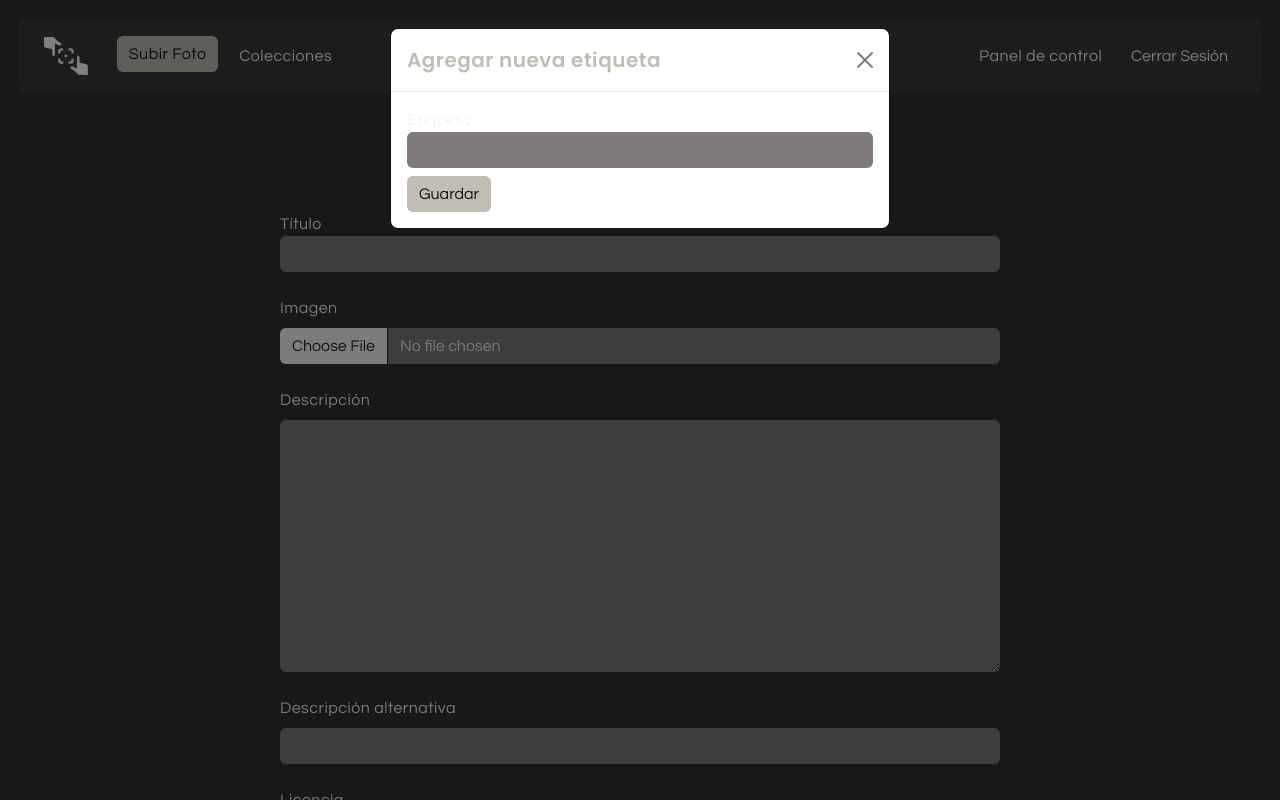
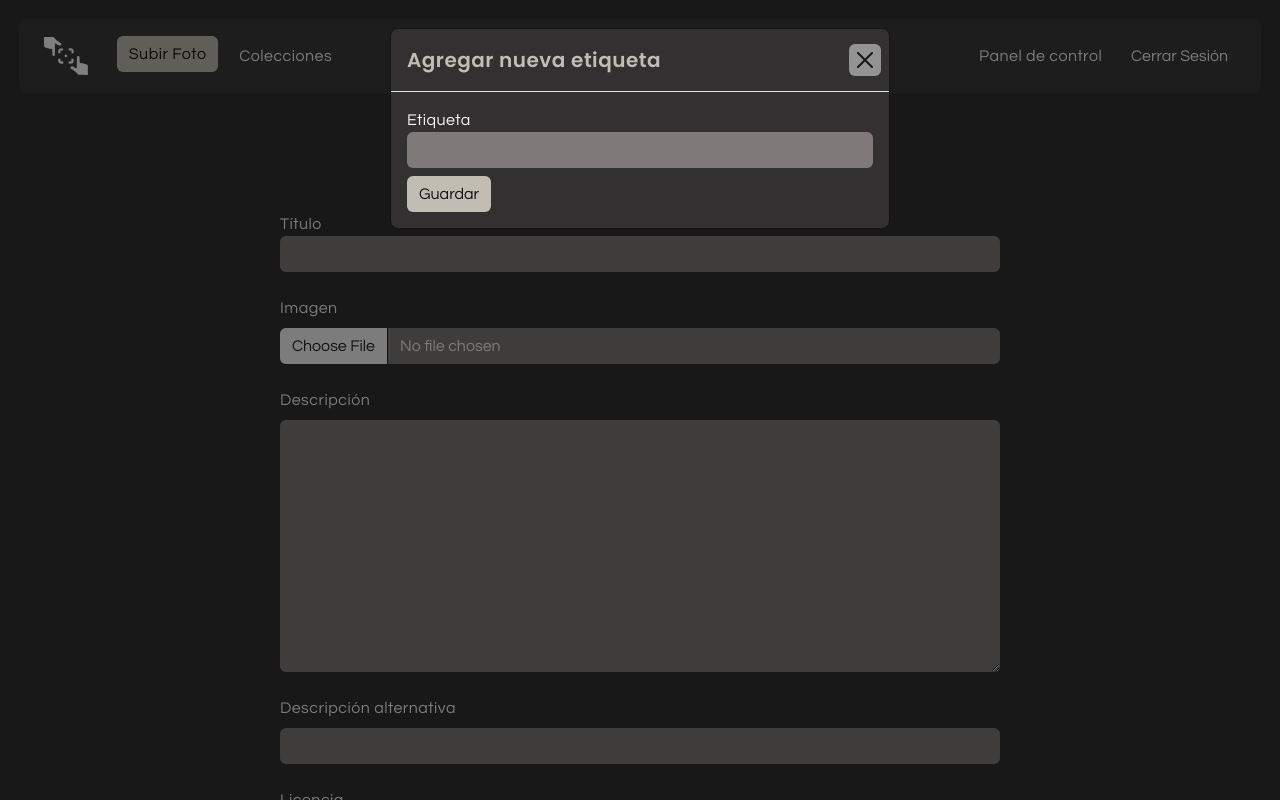
Before and after one commit to jsdgdo/malbum, a Django app: page /subir-foto/ in a window 1280 px wide, after a click on "Crear nueva etiqueta". Run offline with Django 5.2, Linux system fonts and the light colour scheme; the visitor is signed in with stand-in values (Sample User, id 1); data that the repository does not hold is empty; some libraries are stand-ins or nearby versions.

Commit message:
Arreglar colores de modal

```diff
--- a/static/css/styles.css
+++ b/static/css/styles.css
@@ -173,7 +173,15 @@ footer {
   width: 100%;
   height: auto;
 }
-
+.modal-dialog {
+  .modal-content {
+    background-color: var(--primary);
+    color: var(--white);
+  }
+  .btn-close {
+    background-color: var(--white);
+  }
+}
 .blurred img {
   filter: blur(10px);
   opacity: 0.5;
```
